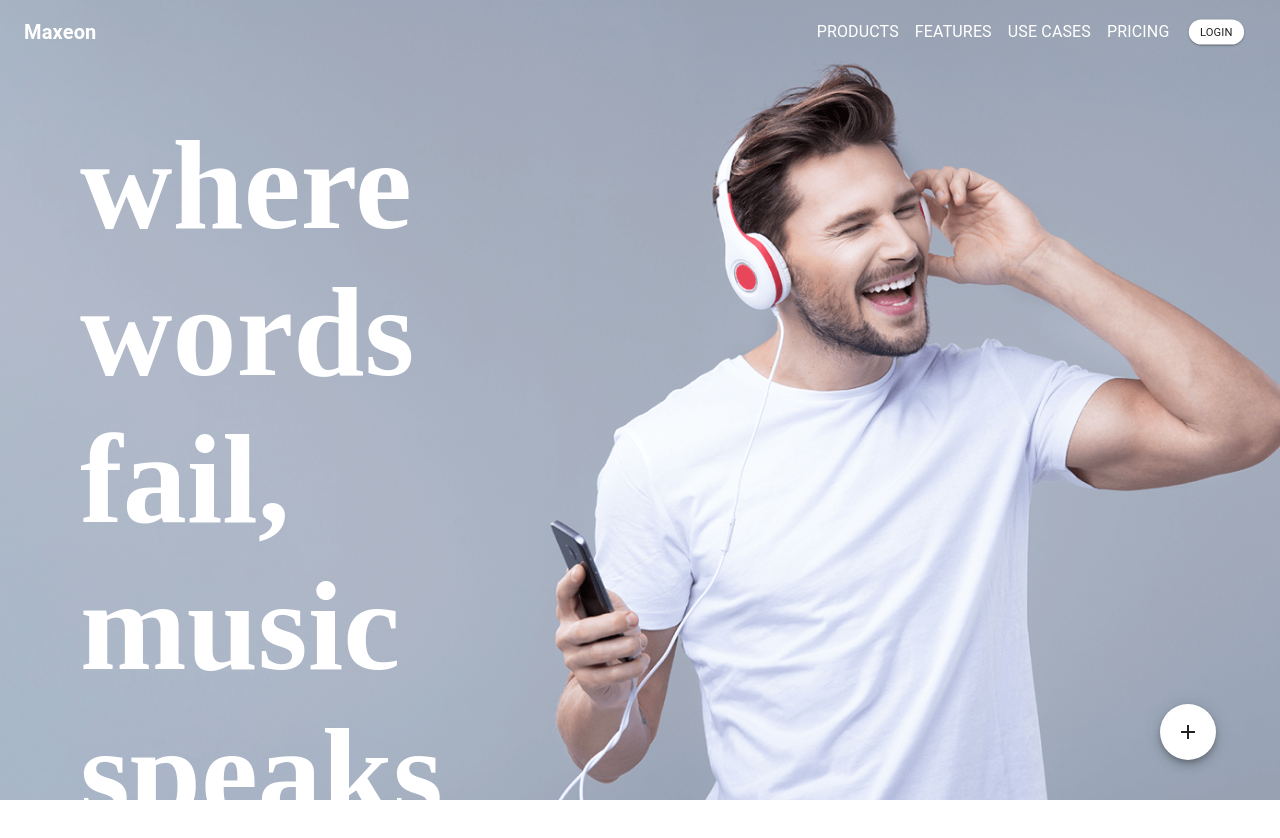
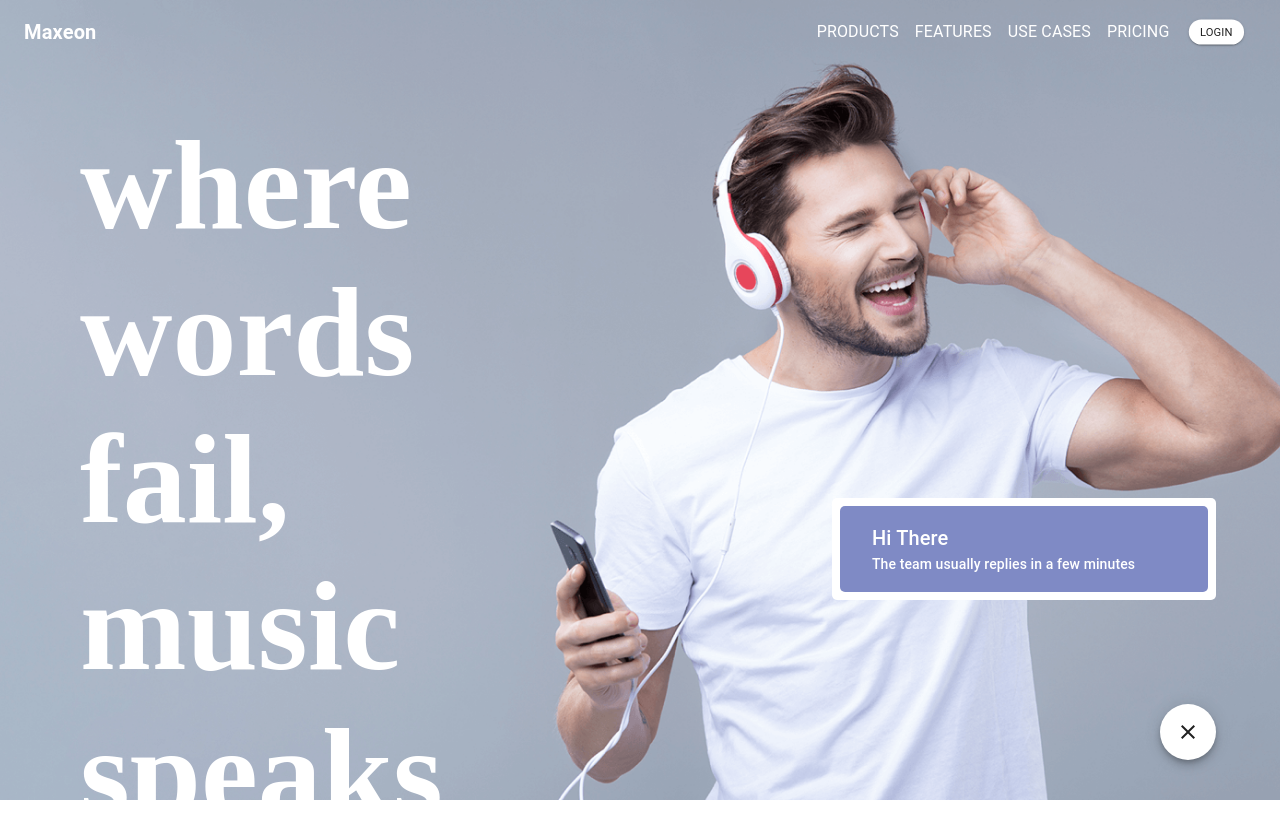
Before and after one commit to ajaynair1998/Maxeon-website-Design, a Next.js app: page / in a window 1280 px wide. Both pictures are taken after a click on the button "add". Shown: the top 838 px of the page. Built offline with nearby package versions, Linux system fonts and the light colour scheme.

Commit message:
add actionbutton

```diff
--- a/pages/index.js
+++ b/pages/index.js
@@ -6,11 +6,16 @@ import { Box } from "@mui/system";
 import { Typography } from "@mui/material";
 import Paper from "@mui/material/Paper";
 import { Grid } from "@mui/material";
+import { Container } from "@mui/material";
 import Fab from "@mui/material/Fab";
 import AddIcon from "@mui/icons-material/Add";
 import EditIcon from "@mui/icons-material/Edit";
 import FavoriteIcon from "@mui/icons-material/Favorite";
 import NavigationIcon from "@mui/icons-material/Navigation";
+import Grow from "@mui/material/Grow";
+import Collapse from "@mui/material/Collapse";
+import CloseIcon from "@mui/icons-material/Close";
+import { useState } from "react";
 
 let theme = createTheme({
   palette: {
@@ -18,6 +23,7 @@ let theme = createTheme({
     primary: {
       main: "#fff",
       dark: "#b2b2b2",
+      blue: "#7F8AC5",
     },
     text: {
       primary: "#fff",
@@ -43,8 +49,26 @@ theme.typography.h1 = {
   //   fontSize: "100px",
   // },
 };
+const icon = (
+  <Paper sx={{ m: 1 }} elevation={4}>
+    <Box component="svg" sx={{ width: 100, height: 100 }}>
+      <Box
+        component="polygon"
+        sx={{
+          fill: (theme) => theme.palette.common.white,
+          stroke: (theme) => theme.palette.divider,
+          strokeWidth: 1,
+        }}
+        points="0,100 50,00, 100,100"
+      />
+    </Box>
+  </Paper>
+);
 
 function Home(props) {
+  let [chatBoxState, changeStateChatBox] = useState(false);
+  let [conversationStarted, changeStateConversation] = useState(false);
+
   return (
     <ThemeProvider theme={theme}>
       <div>
@@ -76,18 +100,97 @@ function Home(props) {
           >
             <Navbar />
           </Grid>
+          <Grow
+            in={chatBoxState}
+            style={{ transformOrigin: "0 0 0" }}
+            {...(chatBoxState ? { timeout: 500 } : {})}
+          >
             <Grid
               sx={{
-              position: "absolute",
+                position: "fixed",
                 bottom: "5vh",
                 right: "5vw",
                 zIndex: "10rem",
               }}
             >
-            <Fab color="primary" aria-label="add">
-              <AddIcon />
+              <Fab
+                color="primary"
+                aria-label="add"
+                onClick={() => {
+                  changeStateChatBox(false);
+                }}
+              >
+                {/* <img
+                  src="./icons/SparrowBird.png"
+                  height="30px"
+                  width="auto"
+                ></img> */}
+                <CloseIcon />
               </Fab>
             </Grid>
+          </Grow>
+
+          <Grow
+            in={!chatBoxState}
+            style={{ transformOrigin: "0 0 0" }}
+            {...(chatBoxState ? { timeout: 500 } : {})}
+          >
+            <Grid
+              sx={{
+                position: "fixed",
+                bottom: "5vh",
+                right: "5vw",
+                zIndex: "10rem",
+              }}
+            >
+              <Fab
+                color="primary"
+                aria-label="add"
+                onClick={() => {
+                  changeStateChatBox(true);
+                }}
+              >
+                <img
+                  src="./icons/SparrowBird.png"
+                  height="30px"
+                  width="auto"
+                ></img>
+              </Fab>
+            </Grid>
+          </Grow>
+
+          <Collapse in={chatBoxState}>
+            <Box
+              sx={{
+                position: "fixed",
+                bottom: "25vh",
+                right: "5vw",
+                zIndex: "11rem",
+                width: "30vw",
+              }}
+            >
+              <Grid sx={{ bgcolor: "primary.main", borderRadius: "5px" }} p={1}>
+                <Grid item xs={12}>
+                  <Box>
+                    <Box
+                      sx={{
+                        bgcolor: "primary.blue",
+                        p: "1rem",
+                        pl: "2rem",
+                        color: "primary.main",
+                        borderRadius: "5px",
+                      }}
+                    >
+                      <Typography variant="h6">Hi There</Typography>
+                      <Typography variant="subtitle2">
+                        The team usually replies in a few minutes
+                      </Typography>
+                    </Box>
+                  </Box>
+                </Grid>
+              </Grid>
+            </Box>
+          </Collapse>
           <Box
             sx={{
               top: "7rem",
```
Also changed, not shown: public/icons/SparrowBird.png (added). Lines whose indentation alone changed are shown as unchanged.
